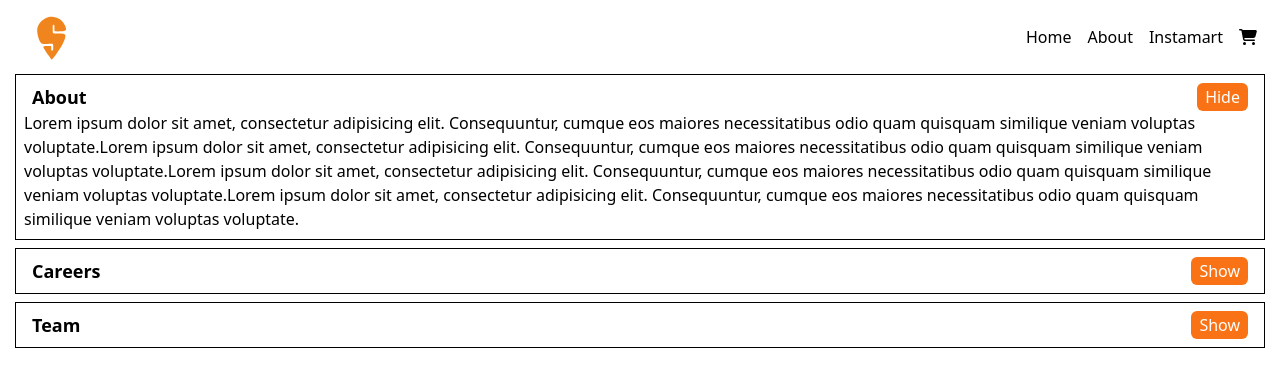
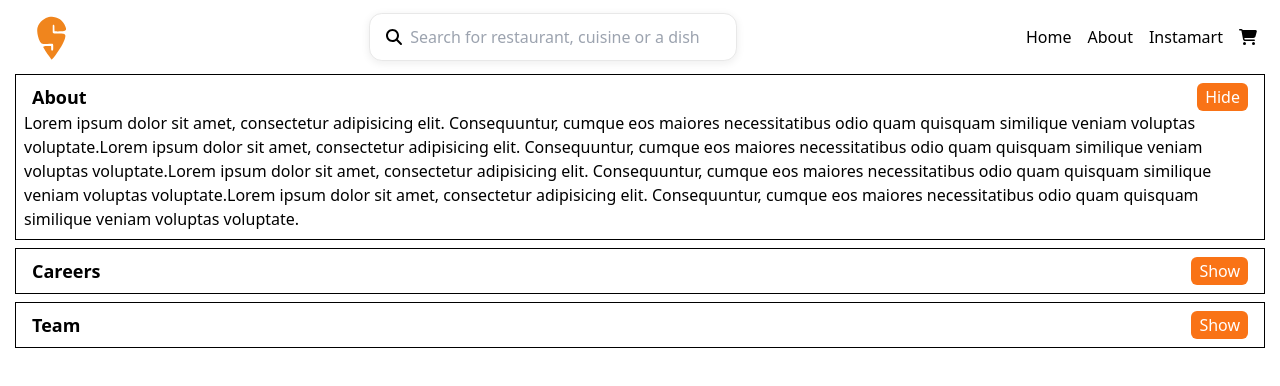
Before and after one commit to SAIPRANAY-GANGULA/React_Course, a React (Vite) app: page /instamart in a window 1280 px wide. Shown: the top 386 px of the page. Built offline with nearby package versions, Linux system fonts and the light colour scheme.

Commit message:
- make use of `useContext` Hook to move search-input to Header Component - interaction b/w siblings using one global context

```diff
--- a/src/App.js
+++ b/src/App.js
@@ -1,4 +1,4 @@
-import React from "react";
+import React, { useState } from "react";
 import ReactDOM from "react-dom/client";
 import NewHeaderComponent from "./components/Header"; /* Imported using Default Import Map */
 import RestaurantList from "./components/RestaurantList"; /* Imported using default export */
@@ -10,22 +10,32 @@ import ErrorRoute from "./components/ErrorRoute";
 import { RestaurantDetail } from "./components/RestaurantDetail";
 import Profile from "./components/Profile";
 import Instamart from "./components/Instamart";
+import SearchInputContext from "./components/SearchInputContext";
 
 library.add(faSearch, faShoppingCart);
 
 const AppComponent = () => {
+  const [searchText, setSearchText] = useState("");
+
   return (
-    <React.Fragment>
-      <NewHeaderComponent />
-      <Outlet />
-    </React.Fragment>
+    <SearchInputContext.Provider
+      value={{
+        searchText: searchText,
+        setSearchText: setSearchText,
+      }}
+    >
+      <React.Fragment>
+        <NewHeaderComponent />
+        <Outlet />
+      </React.Fragment>
+    </SearchInputContext.Provider>
   );
 };
 
 const appLayout = createBrowserRouter([
   {
     path: "/",
-    element: AppComponent(),
+    element: <AppComponent />,
     errorElement: <ErrorRoute />,
     children: [
       {
--- a/src/components/Header.js
+++ b/src/components/Header.js
@@ -1,11 +1,27 @@
 import "./Header.css";
 import { Link } from "react-router-dom";
 import { FontAwesomeIcon } from "@fortawesome/react-fontawesome";
+import { useContext } from "react";
+import SearchInputContext from "./SearchInputContext";
 
 const HeaderComponent = () => {
+  const { searchText, setSearchText } = useContext(SearchInputContext);
+
   return (
     <div className="header">
       <Link className="logo" to="/"></Link>
+      <div className="search">
+        <FontAwesomeIcon icon="search" />
+        <input
+          type="text"
+          placeholder="Search for restaurant, cuisine or a dish"
+          className="search-input"
+          value={searchText}
+          onChange={(e) => {
+            setSearchText(e.target.value);
+          }}
+        ></input>
+      </div>
       <ul className="flex justify-center items-center">
         <Link to="/">
           <li className="link">Home</li>
--- a/src/components/Instamart.js
+++ b/src/components/Instamart.js
@@ -1,11 +1,11 @@
 import { useState } from "react";
 
-const Section = ({ title, description, isVisible, setVisible }) => {
+const Section = ({ title, description, isVisible, onButtonToggle }) => {
   return (
     <div className="border border-black p-2 my-2 | flex flex-col">
       <div className="flex justify-between px-2">
         <p className="text-lg font-bold">{title}</p>
-        <button className="primary-btn" onClick={setVisible}>
+        <button className="primary-btn" onClick={() => onButtonToggle()}>
           {isVisible ? "Hide" : "Show"}
         </button>
       </div>
@@ -21,18 +21,18 @@ const Instamart = () => {
         title="About"
         description="Lorem ipsum dolor sit amet, consectetur adipisicing elit. Consequuntur, cumque eos maiores necessitatibus odio quam quisquam similique veniam voluptas voluptate.Lorem ipsum dolor sit amet, consectetur adipisicing elit. Consequuntur, cumque eos maiores necessitatibus odio quam quisquam similique veniam voluptas voluptate.Lorem ipsum dolor sit amet, consectetur adipisicing elit. Consequuntur, cumque eos maiores necessitatibus odio quam quisquam similique veniam voluptas voluptate.Lorem ipsum dolor sit amet, consectetur adipisicing elit. Consequuntur, cumque eos maiores necessitatibus odio quam quisquam similique veniam voluptas voluptate."
         isVisible={sectionVisible === "about"}
-        setVisible={() =>
+        onButtonToggle={() => {
           sectionVisible === "about"
             ? setSectionVisible("")
-            : setSectionVisible("about")
-        }
+            : setSectionVisible("about");
+        }}
       />
 
       <Section
         title="Careers"
         description="Lorem ipsum dolor sit amet, consectetur adipisicing elit. Consequuntur, cumque eos maiores necessitatibus odio quam quisquam similique veniam voluptas voluptate.Lorem ipsum dolor sit amet, consectetur adipisicing elit. Consequuntur, cumque eos maiores necessitatibus odio quam quisquam similique veniam voluptas voluptate.Lorem ipsum dolor sit amet, consectetur adipisicing elit. Consequuntur, cumque eos maiores necessitatibus odio quam quisquam similique veniam voluptas voluptate.Lorem ipsum dolor sit amet, consectetur adipisicing elit. Consequuntur, cumque eos maiores necessitatibus odio quam quisquam similique veniam voluptas voluptate."
         isVisible={sectionVisible === "careers"}
-        setVisible={() =>
+        onButtonToggle={() =>
           sectionVisible === "careers"
             ? setSectionVisible("")
             : setSectionVisible("careers")
@@ -43,7 +43,7 @@ const Instamart = () => {
         title="Team"
         description="Lorem ipsum dolor sit amet, consectetur adipisicing elit. Consequuntur, cumque eos maiores necessitatibus odio quam quisquam similique veniam voluptas voluptate.Lorem ipsum dolor sit amet, consectetur adipisicing elit. Consequuntur, cumque eos maiores necessitatibus odio quam quisquam similique veniam voluptas voluptate.Lorem ipsum dolor sit amet, consectetur adipisicing elit. Consequuntur, cumque eos maiores necessitatibus odio quam quisquam similique veniam voluptas voluptate.Lorem ipsum dolor sit amet, consectetur adipisicing elit. Consequuntur, cumque eos maiores necessitatibus odio quam quisquam similique veniam voluptas voluptate."
         isVisible={sectionVisible === "team"}
-        setVisible={() =>
+        onButtonToggle={() =>
           sectionVisible === "team"
             ? setSectionVisible("")
             : setSectionVisible("team")
--- a/src/components/RestaurantList.js
+++ b/src/components/RestaurantList.js
@@ -1,16 +1,17 @@
 import * as Restro from "./RestaurantCard";
-import { FontAwesomeIcon } from "@fortawesome/react-fontawesome";
 import {
+  useContext,
   useEffect,
   useState,
 } from "react"; /* Imported using import * as namespace  */
 import "./RestaurantList.css";
 import Shimmer from "./Shimmer";
 import { RESTAURANT_LIST_API } from "../constants";
+import SearchInputContext from "./SearchInputContext";
 
 const BodyComponent = () => {
-  const [searchText, setSearchText] = useState("");
   const [restaurants, setRestaurants] = useState([]);
+  const { searchText } = useContext(SearchInputContext);
 
   useEffect(() => {
     const getData = setTimeout(() => {
@@ -42,18 +43,6 @@ const BodyComponent = () => {
 
   return (
     <>
-      <div className="search">
-        <FontAwesomeIcon icon="search" />
-        <input
-          type="text"
-          placeholder="Search for restaurant, cuisine or a dish"
-          className="search-input"
-          value={searchText}
-          onChange={(e) => {
-            setSearchText(e.target.value);
-          }}
-        ></input>
-      </div>
       {!restaurants.length && searchText.trim().length ? (
         <div className="center-content | flex justify-center items-center h-96">
           <p className="text-2xl">No match found for "{searchText}"</p>
--- /dev/null
+++ b/src/components/SearchInputContext.js
@@ -0,0 +1,7 @@
+import { createContext } from "react";
+
+const SearchInputContext = createContext({
+  searchText: "",
+});
+
+export default SearchInputContext;
```
